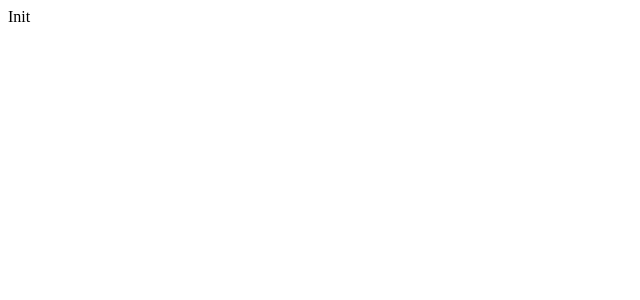
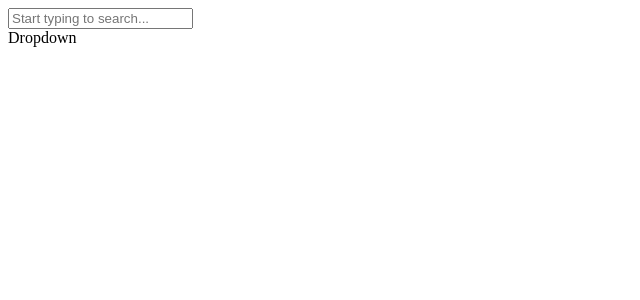
Before and after one commit to boriscvo/on-point-client-test, a React (Vite) app: page / in a window 1280 px wide. Shown: the top 300 px of the page, without its empty margins (0-640 px from the left). Built offline with nearby package versions, Linux system fonts and the light colour scheme.

Commit message:
Add project structure

```diff
--- a/package.json
+++ b/package.json
@@ -11,7 +11,8 @@
   },
   "dependencies": {
     "react": "^18.2.0",
-    "react-dom": "^18.2.0"
+    "react-dom": "^18.2.0",
+    "styled-components": "^6.0.8"
   },
   "devDependencies": {
     "@types/react": "^18.2.15",
--- a/src/App.tsx
+++ b/src/App.tsx
@@ -1,5 +1,7 @@
+import { Home } from "./pages/home"
+
 function App() {
-  return <>Init</>
+  return <Home />
 }
 
 export default App
--- /dev/null
+++ b/src/components/typehead/typehead.styled.ts
@@ -0,0 +1,3 @@
+import styled from "styled-components"
+
+export const Container = styled.div``
--- /dev/null
+++ b/src/components/typehead/typehead.tsx
@@ -0,0 +1,12 @@
+import { Dropdown } from "../../ui/dropdown/dropdown"
+import { Input } from "../../ui/input/input"
+import { Container } from "./typehead.styled"
+
+export function Typehead() {
+  return (
+    <Container>
+      <Input />
+      <Dropdown />
+    </Container>
+  )
+}
--- /dev/null
+++ b/src/pages/home.tsx
@@ -0,0 +1,5 @@
+import { Typehead } from "../components/typehead/typehead"
+
+export function Home() {
+  return <Typehead />
+}
--- /dev/null
+++ b/src/ui/dropdown/dropdown.styled.ts
@@ -0,0 +1,3 @@
+import { styled } from "styled-components"
+
+export const Container = styled.div``
--- /dev/null
+++ b/src/ui/dropdown/dropdown.tsx
@@ -0,0 +1,5 @@
+import { Container } from "./dropdown.styled"
+
+export function Dropdown() {
+  return <Container>Dropdown</Container>
+}
--- /dev/null
+++ b/src/ui/input/input.styled.ts
@@ -0,0 +1,3 @@
+import styled from "styled-components"
+
+export const InputBox = styled.input``
--- /dev/null
+++ b/src/ui/input/input.tsx
@@ -0,0 +1,5 @@
+import { InputBox } from "./input.styled"
+
+export function Input() {
+  return <InputBox type="text" placeholder="Start typing to search..." />
+}
```
Also changed, not shown: 1 other file (tests, documents, lock files or other folders).
